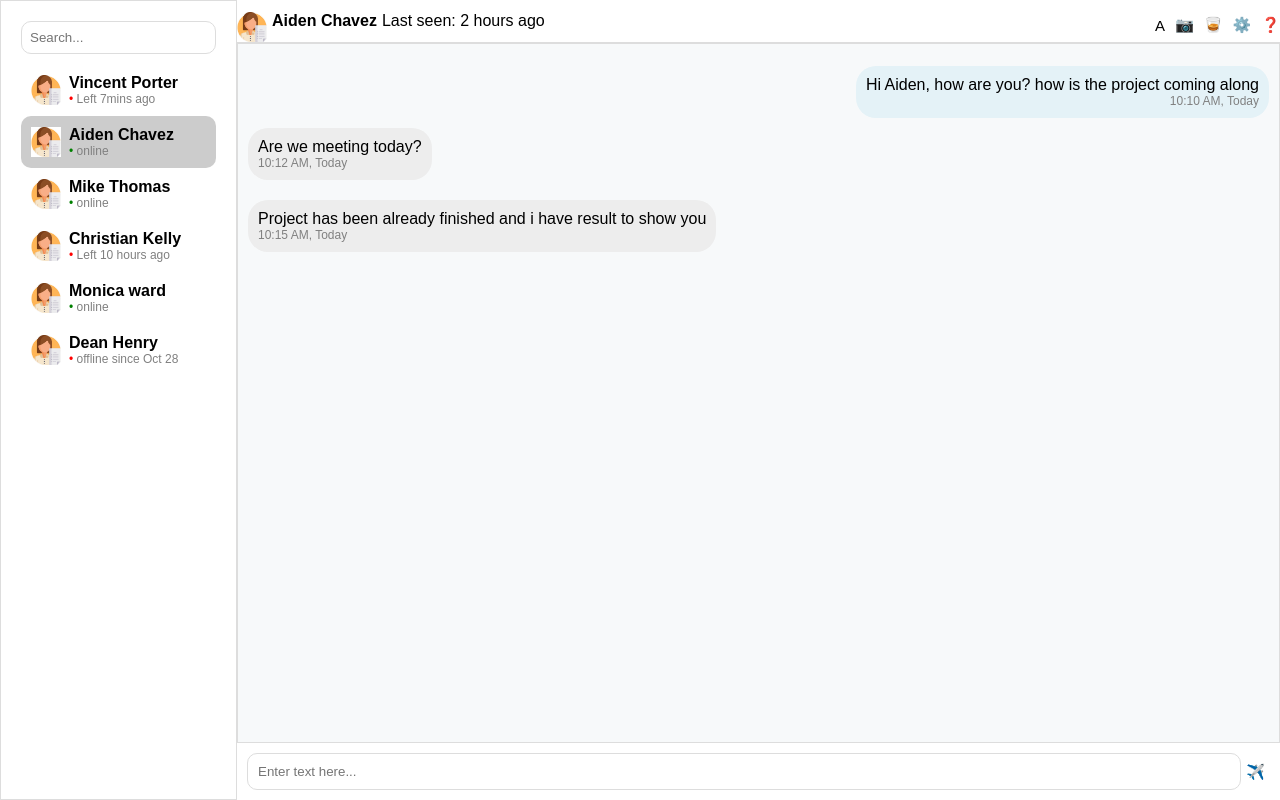
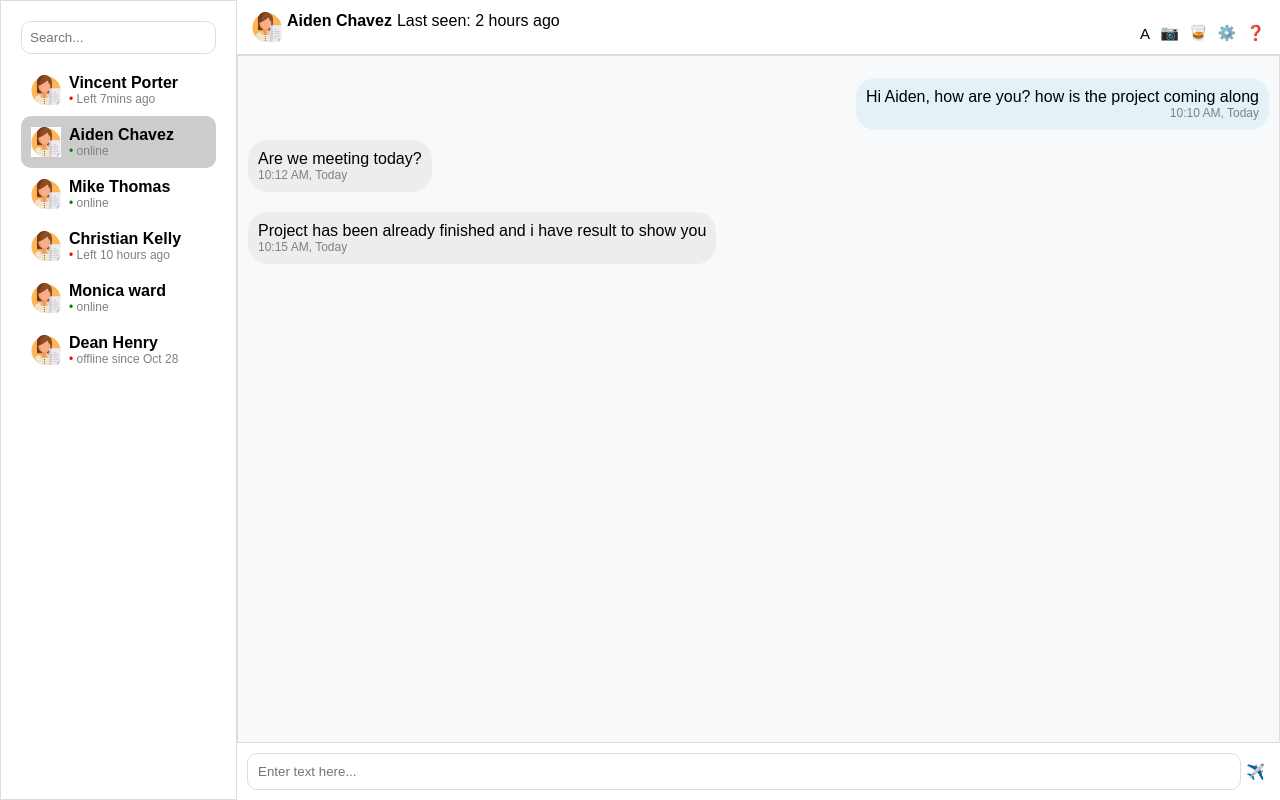
Before and after one commit to Jhoannaf/ProyectoUTN, a plain HTML site: page index.html in a window 1280 px wide. Drawn offline with Linux system fonts and the light colour scheme.

Commit message:
refactor list item styles for improved spacing and alignment

```diff
--- a/style.css
+++ b/style.css
@@ -61,6 +61,8 @@ li {
   justify-self: flex-start;
   gap: 5px;
   margin-top: 12px;
+  margin-bottom: 12px;
+  margin-left: 15px;
 }
 .header {
   border-bottom: 1px solid #ddd;
@@ -72,7 +74,8 @@ li {
   display: flex;
   align-items: end;
   gap: 10px;
-  margin-bottom: 8px;
+  margin-bottom: 12px;
+  margin-right: 15px;
 }
 button {
   font-size: 15px;
```
